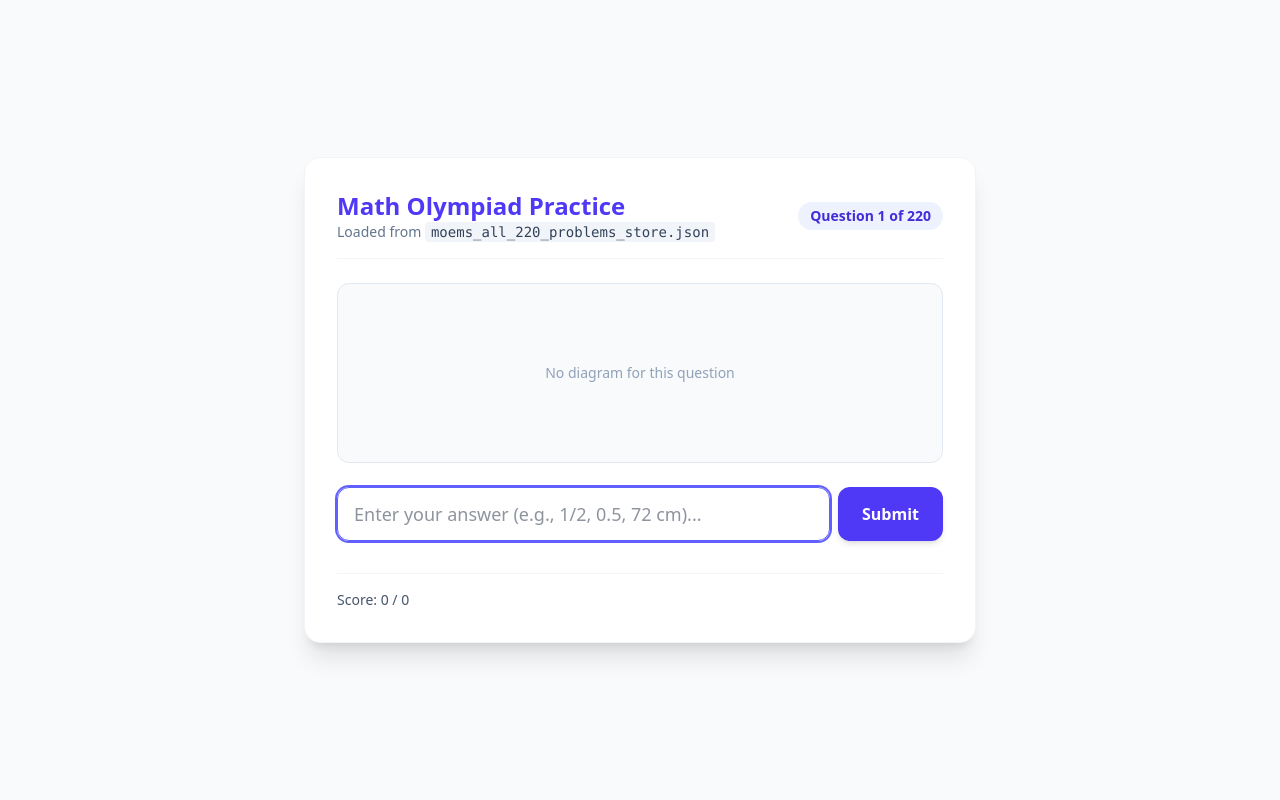
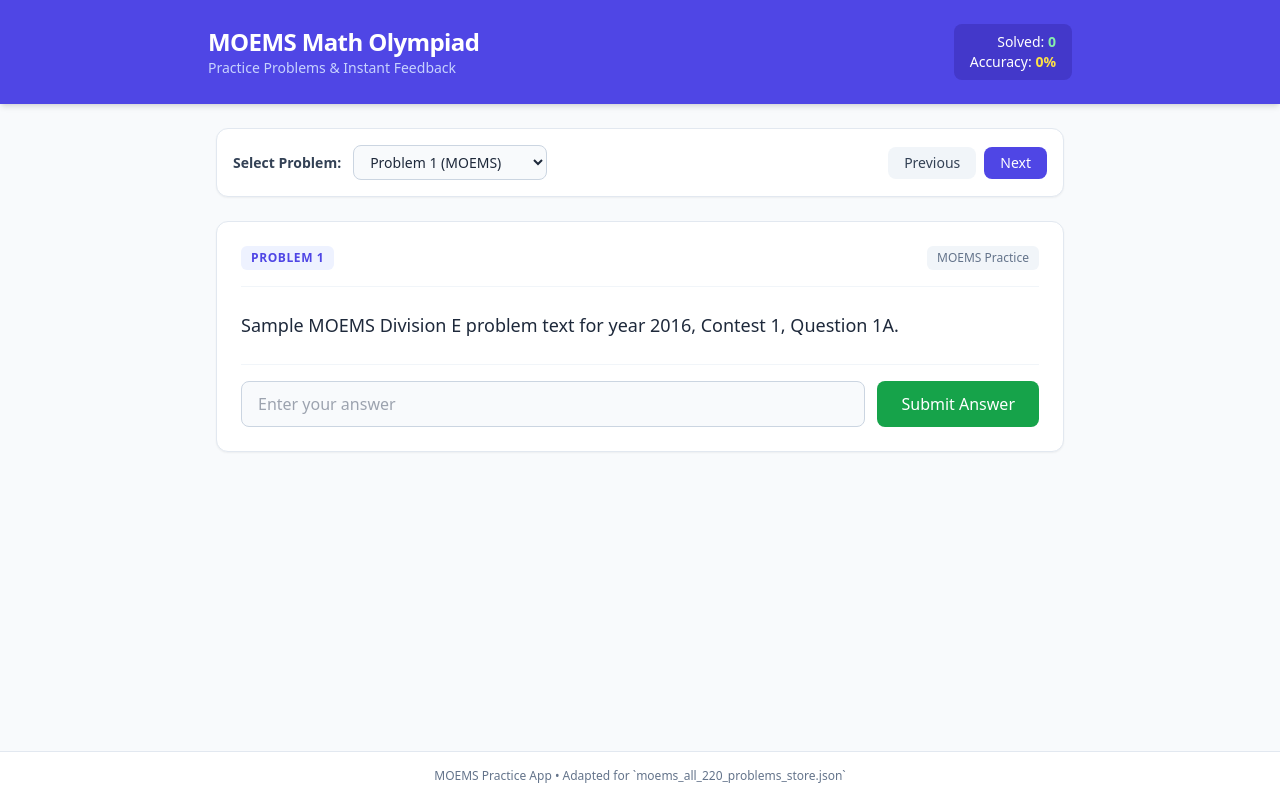
Before and after one commit to iitshankar2/math_gemini_app, a plain HTML site: page index.html in a window 1280 px wide. Drawn offline with nearby package versions, Linux system fonts and the light colour scheme.

Commit message:
Add files via upload

```diff
--- a/index.html
+++ b/index.html
@@ -3,216 +3,251 @@
 <head>
     <meta charset="UTF-8">
     <meta name="viewport" content="width=device-width, initial-scale=1.0">
-    <title>Math Olympiad Practice - JSON Store</title>
-    <script src="https://cdn.jsdelivr.net/npm/@tailwindcss/browser@4"></script>
+    <title>MOEMS Math Olympiad Practice</title>
+    <script src="https://cdn.tailwindcss.com"></script>
+    <!-- KaTeX for rendering LaTeX math -->
+    <link rel="stylesheet" href="https://cdn.jsdelivr.net/npm/katex@0.16.8/dist/katex.min.css">
+    <script defer src="https://cdn.jsdelivr.net/npm/katex@0.16.8/dist/katex.min.js"></script>
+    <script defer src="https://cdn.jsdelivr.net/npm/katex@0.16.8/dist/contrib/auto-render.min.js" onload="renderMathInElement(document.body);"></script>
+    <style>
+        .katex-display { margin: 0.5em 0; }
+    </style>
 </head>
-<body class="bg-slate-50 text-slate-800 min-h-screen flex flex-col items-center justify-center p-4">
-    <div class="max-w-2xl w-full bg-white rounded-2xl shadow-xl p-6 md:p-8 border border-slate-100">
-        <!-- Header -->
-        <div class="flex justify-between items-center mb-6 pb-4 border-b border-slate-100">
+<body class="bg-slate-50 text-slate-800 min-h-screen flex flex-col font-sans">
+
+    <!-- Header -->
+    <header class="bg-indigo-600 text-white shadow-md">
+        <div class="max-w-4xl mx-auto px-4 py-6 flex justify-between items-center">
             <div>
-                <h1 class="text-2xl font-bold text-indigo-600">Math Olympiad Practice</h1>
-                <p class="text-sm text-slate-500">Loaded from <code class="bg-slate-100 px-1.5 py-0.5 rounded text-slate-700">moems_all_220_problems_store.json</code></p>
+                <h1 class="text-2xl font-bold tracking-tight">MOEMS Math Olympiad</h1>
+                <p class="text-indigo-200 text-sm">Practice Problems & Instant Feedback</p>
             </div>
-            <div id="progress-badge" class="bg-indigo-50 text-indigo-700 font-semibold px-3 py-1 rounded-full text-sm">
-                Loading...
+            <div id="stats" class="text-right bg-indigo-700 px-4 py-2 rounded-lg text-sm font-medium">
+                <div>Solved: <span id="solved-count" class="font-bold text-green-300">0</span></div>
+                <div>Accuracy: <span id="accuracy-rate" class="font-bold text-yellow-300">0%</span></div>
+            </div>
+        </div>
+    </header>
+
+    <!-- Main Container -->
+    <main class="flex-grow max-w-4xl w-full mx-auto p-4 md:p-6 space-y-6">
+
+        <!-- Controls / Filter Card -->
+        <div class="bg-white p-4 rounded-xl shadow-sm border border-slate-200 flex flex-wrap gap-4 items-center justify-between">
+            <div class="flex items-center gap-3">
+                <label for="problem-select" class="font-semibold text-slate-700 text-sm">Select Problem:</label>
+                <select id="problem-select" class="bg-slate-50 border border-slate-300 rounded-lg px-3 py-1.5 text-sm focus:ring-2 focus:ring-indigo-500 outline-none">
+                    <option value="">Loading problems...</option>
+                </select>
+            </div>
+            <div class="flex gap-2">
+                <button id="prev-btn" class="bg-slate-100 hover:bg-slate-200 text-slate-700 px-4 py-1.5 rounded-lg text-sm font-medium transition">Previous</button>
+                <button id="next-btn" class="bg-indigo-600 hover:bg-indigo-700 text-white px-4 py-1.5 rounded-lg text-sm font-medium transition">Next</button>
             </div>
         </div>
 
-        <!-- Loading / Error State -->
-        <div id="loading-state" class="text-center py-12">
-            <div class="inline-block animate-spin rounded-full h-8 w-8 border-4 border-indigo-600 border-t-transparent mb-3"></div>
-            <p class="text-slate-600 font-medium">Loading your 220 math problems...</p>
-        </div>
+        <!-- Problem Display Card -->
+        <div class="bg-white rounded-xl shadow-sm border border-slate-200 p-6 space-y-6">
 
-        <!-- Main Quiz Content (Hidden until loaded) -->
-        <div id="quiz-content" class="hidden">
-            <!-- Question Area -->
-            <div class="mb-6">
-                <h2 id="question-text" class="text-lg font-semibold text-slate-800 mb-4"></h2>
-
-                <!-- Diagram / Figure Container -->
-                <div id="diagram-container" class="bg-slate-50 border border-slate-200 rounded-xl p-4 flex justify-center items-center mb-6 min-h-[180px]">
-                    <!-- Dynamic SVG or image injected here -->
-                </div>
+            <!-- Metadata Badge -->
+            <div class="flex flex-wrap items-center justify-between gap-2 border-b border-slate-100 pb-4">
+                <span id="problem-id" class="text-xs font-bold uppercase tracking-wider text-indigo-600 bg-indigo-50 px-2.5 py-1 rounded-md">
+                    Problem ID
+                </span>
+                <span id="problem-division" class="text-xs font-medium text-slate-500 bg-slate-100 px-2.5 py-1 rounded-md">
+                    Division
+                </span>
             </div>
 
-            <!-- Answer Input Area -->
-            <div class="space-y-4">
-                <div class="flex gap-2">
-                    <input type="text" id="user-answer" placeholder="Enter your answer (e.g., 1/2, 0.5, 72 cm)..." class="flex-1 px-4 py-3 border border-slate-300 rounded-xl focus:outline-none focus:ring-2 focus:ring-indigo-500 focus:border-indigo-500 text-lg">
-                    <button id="submit-btn" onclick="checkAnswer()" class="bg-indigo-600 hover:bg-indigo-700 text-white font-semibold px-6 py-3 rounded-xl transition shadow-md">Submit</button>
-                </div>
-
-                <!-- Feedback Area -->
-                <div id="feedback-area" class="hidden p-4 rounded-xl text-sm font-medium"></div>
+            <!-- Question Text -->
+            <div class="text-lg leading-relaxed text-slate-800" id="question-text">
+                Select a problem to begin.
             </div>
 
-            <!-- Navigation Footer -->
-            <div class="mt-8 pt-4 border-t border-slate-100 flex justify-between items-center">
-                <span id="score-display" class="text-sm font-medium text-slate-600">Score: 0 / 0</span>
-                <button id="next-btn" onclick="nextQuestion()" class="hidden bg-slate-900 hover:bg-slate-800 text-white px-5 py-2.5 rounded-xl text-sm font-semibold transition">Next Question &rarr;</button>
+            <!-- Diagram / Figure Container -->
+            <div id="diagram-container" class="hidden bg-slate-50 border border-slate-200 rounded-lg p-4 text-center">
+                <!-- Diagram image/SVG or placeholder will render here -->
             </div>
+
+            <!-- Answer Form -->
+            <form id="answer-form" class="space-y-4 pt-4 border-t border-slate-100">
+                <div class="flex flex-col sm:flex-row gap-3">
+                    <input type="text" id="user-answer" placeholder="Enter your answer" class="flex-grow bg-slate-50 border border-slate-300 rounded-lg px-4 py-2.5 text-slate-800 focus:ring-2 focus:ring-indigo-500 focus:bg-white outline-none transition" autocomplete="off">
+                    <button type="submit" class="bg-green-600 hover:bg-green-700 text-white font-medium px-6 py-2.5 rounded-lg transition">Submit Answer</button>
+                </div>
+            </form>
+
+            <!-- Feedback Message -->
+            <div id="feedback-message" class="hidden p-4 rounded-lg text-sm font-medium"></div>
+
+            <!-- Solution / Explanation Box -->
+            <div id="solution-box" class="hidden bg-indigo-50/50 border border-indigo-100 rounded-lg p-5 space-y-3">
+                <h3 class="font-bold text-indigo-900 text-md">Solution & Explanation</h3>
+                <div id="solution-text" class="text-slate-700 text-sm leading-relaxed space-y-2"></div>
+            </div>
+
         </div>
-    </div>
+    </main>
 
+    <!-- Footer -->
+    <footer class="bg-white border-t border-slate-200 py-4 text-center text-xs text-slate-500">
+        MOEMS Practice App &bull; Adapted for `moems_all_220_problems_store.json`
+    </footer>
+
+    <!-- Script Logic -->
     <script>
-        let questions = [];
+        let problems = [];
         let currentIndex = 0;
-        let score = 0;
-        let answered = false;
+        let stats = { attempted: 0, correct: 0 };
 
-        // Fetch the 220 question JSON store on startup
-        async function loadQuestionsStore() {
+        async function loadData() {
             try {
                 const response = await fetch('moems_all_220_problems_store.json');
-                if (!response.ok) {
-                    throw new Error(`HTTP error! status: ${response.status}`);
-                }
                 const data = await response.json();
 
-                // Handle different JSON structures (array directly or nested under an object property like { problems: [...] })
-                questions = Array.isArray(data) ? data : (data.problems || data.questions || []);
+                // Extract array from data.problems
+                problems = data.problems || [];
 
-                if (questions.length === 0) {
-                    throw new Error("No questions found in the JSON file.");
+                if (problems.length === 0) {
+                    document.getElementById('question-text').textContent = 'No problems found in JSON file.';
+                    return;
                 }
 
-                // Hide loading spinner and show quiz interface
-                document.getElementById("loading-state").classList.add("hidden");
-                document.getElementById("quiz-content").classList.remove("hidden");
-
-                loadQuestion();
+                populateDropdown();
+                loadQuestion(0);
             } catch (error) {
-                console.error("Failed to load question store:", error);
-                document.getElementById("loading-state").innerHTML = `
-                    <div class="text-rose-600 font-semibold mb-2">⚠️ Could not load question store</div>
-                    <p class="text-sm text-slate-500 mb-4">Please ensure <code class="bg-slate-100 px-1 py-0.5 rounded">moems_all_220_problems_store.json</code> is in the same directory as this file, or check your server configuration.</p>
-                    <button onclick="loadQuestionsStore()" class="bg-slate-900 text-white px-4 py-2 rounded-lg text-sm font-medium">Retry</button>
-                `;
+                console.error('Error loading problems:', error);
+                document.getElementById('question-text').textContent = 'Error loading JSON file. Please ensure moems_all_220_problems_store.json is in the same folder.';
             }
         }
 
-        function loadQuestion() {
-            answered = false;
-            const q = questions[currentIndex];
-            document.getElementById("progress-badge").textContent = `Question ${currentIndex + 1} of ${questions.length}`;
-            document.getElementById("question-text").textContent = q.text || q.question;
-
-            // Render diagram if present in JSON schema, otherwise show a clean placeholder or hidden state
-            const diagramContainer = document.getElementById("diagram-container");
-            if (q.diagram) {
-                diagramContainer.innerHTML = q.diagram;
-                diagramContainer.classList.remove("hidden");
-            } else {
-                diagramContainer.innerHTML = `<span class="text-slate-400 text-sm">No diagram for this question</span>`;
-            }
-
-            const input = document.getElementById("user-answer");
-            input.value = "";
-            input.disabled = false;
-            input.focus();
-
-            const feedback = document.getElementById("feedback-area");
-            feedback.className = "hidden p-4 rounded-xl text-sm font-medium";
-            feedback.textContent = "";
-
-            document.getElementById("submit-btn").textContent = "Submit";
-            document.getElementById("next-btn").classList.add("hidden");
+        function populateDropdown() {
+            const select = document.getElementById('problem-select');
+            select.innerHTML = '';
+            problems.forEach((p, idx) => {
+                const opt = document.createElement('option');
+                opt.value = idx;
+                opt.textContent = `Problem ${p.id || idx + 1} (${p.division || 'MOEMS'})`;
+                select.appendChild(opt);
+            });
         }
 
-        function parseFraction(str) {
-            if (str.includes('/')) {
-                const parts = str.split('/');
-                if (parts.length === 2) {
-                    const num = parseFloat(parts[0]);
-                    const den = parseFloat(parts[1]);
-                    if (!isNaN(num) && !isNaN(den) && den !== 0) {
-                        return num / den;
-                    }
-                }
-            }
-            return null;
-        }
-
-        function cleanAndEvaluateInput(rawInput) {
-            let cleaned = rawInput.trim().toLowerCase();
-            const q = questions[currentIndex];
-            const accepted = q.acceptedAnswers || q.accepted_answers || [String(q.answer)];
-
-            if (accepted.map(a => String(a).toLowerCase()).includes(cleaned)) {
-                return true;
-            }
-
-            const fractionVal = parseFraction(cleaned);
-            const targetVal = q.numericValue !== undefined ? q.numericValue : parseFloat(q.answer);
-
-            if (fractionVal !== null && !isNaN(targetVal)) {
-                return Math.abs(fractionVal - targetVal) <= (q.tolerance || 0.01);
-            }
-
-            const numericStr = cleaned.replace(/[^0-9.\-]/g, '');
-            const val = parseFloat(numericStr);
-            if (!isNaN(val) && !isNaN(targetVal)) {
-                return Math.abs(val - targetVal) <= (q.tolerance || 0.01);
-            }
-
-            return false;
-        }
-
-        function checkAnswer() {
-            if (answered) return;
-            const inputVal = document.getElementById("user-answer").value;
-            if (!inputVal.trim()) {
-                alert("Please enter an answer!");
-                return;
-            }
-
-            answered = true;
-            const isCorrect = cleanAndEvaluateInput(inputVal);
-            const feedback = document.getElementById("feedback-area");
-            feedback.classList.remove("hidden");
-
-            const q = questions[currentIndex];
-            const accepted = q.acceptedAnswers || q.accepted_answers || [q.answer];
-            const explanation = q.explanation || "No explanation provided.";
-
-            if (isCorrect) {
-                score++;
-                feedback.className = "p-4 rounded-xl text-sm font-medium bg-emerald-50 text-emerald-800 border border-emerald-200";
-                feedback.innerHTML = `<strong>Correct! 🎉</strong> ${explanation}`;
-            } else {
-                feedback.className = "p-4 rounded-xl text-sm font-medium bg-rose-50 text-rose-800 border border-rose-200";
-                feedback.innerHTML = `<strong>Incorrect.</strong> Accepted answers include: <em>${Array.isArray(accepted) ? accepted.join(", ") : accepted}</em>.<br>${explanation}`;
-            }
-
-            document.getElementById("user-answer").disabled = true;
-            document.getElementById("score-display").textContent = `Score: ${score} / ${questions.length}`;
-
-            if (currentIndex < questions.length - 1) {
-                document.getElementById("next-btn").classList.remove("hidden");
-                document.getElementById("submit-btn").textContent = "Answered";
-            } else {
-                document.getElementById("submit-btn").textContent = "Complete!";
-                document.getElementById("feedback-area").innerHTML += `<br><br><strong>Quiz Finished! Final Score: ${score} / ${questions.length}</strong>`;
+        function renderMath() {
+            if (window.renderMathInElement) {
+                renderMathInElement(document.body, {
+                    delimiters: [
+                        {left: '$$', right: '$$', display: true},
+                        {left: '$', right: '$', display: false},
+                        {left: '\(', right: '\)', display: false},
+                        {left: '\[', right: '\]', display: true}
+                    ],
+                    throwOnError: false
+                });
             }
         }
 
-        function nextQuestion() {
-            currentIndex++;
-            if (currentIndex < questions.length) {
-                loadQuestion();
+        function loadQuestion(index) {
+            if (index < 0 || index >= problems.length) return;
+            currentIndex = index;
+
+            const q = problems[currentIndex];
+
+            // Update Metadata
+            document.getElementById('problem-id').textContent = `Problem ${q.id || (currentIndex + 1)}`;
+            document.getElementById('problem-division').textContent = q.division ? `Division ${q.division}` : 'MOEMS Practice';
+            document.getElementById('problem-select').value = currentIndex;
+
+            // Update Question Text (Schema: q.content.problem_text_latex)
+            const questionText = q.content?.problem_text_latex || q.text || q.question || "No problem text available.";
+            document.getElementById('question-text').textContent = questionText;
+
+            // Diagram / Figure Handling (Schema: q.content.has_figure)
+            const diagramContainer = document.getElementById('diagram-container');
+            if (q.content?.has_figure) {
+                diagramContainer.innerHTML = `<span class="text-indigo-600 text-sm font-medium">⚠️ This problem references a figure or diagram.</span>`;
+                diagramContainer.classList.remove('hidden');
+            } else if (q.diagram) {
+                diagramContainer.innerHTML = q.diagram;
+                diagramContainer.classList.remove('hidden');
+            } else {
+                diagramContainer.classList.add('hidden');
             }
+
+            // Reset Input, Feedback, and Solution
+            document.getElementById('user-answer').value = '';
+            document.getElementById('feedback-message').className = 'hidden p-4 rounded-lg text-sm font-medium';
+            document.getElementById('solution-box').classList.add('hidden');
+
+            // Render LaTeX math
+            setTimeout(renderMath, 50);
         }
 
-        // Initialize by loading the JSON store file
-        loadQuestionsStore();
+        function checkAnswer(e) {
+            e.preventDefault();
+            const userAns = document.getElementById('user-answer').value.trim();
+            if (!userAns) return;
 
-        document.getElementById("user-answer").addEventListener("keypress", function(e) {
-            if (e.key === 'Enter') {
-                checkAnswer();
+            const q = problems[currentIndex];
+
+            // Retrieve answer from solution_data.final_answer or fallback fields
+            const correctAnswer = q.solution_data?.final_answer || q.acceptedAnswers || q.answer;
+
+            const isCorrect = String(userAns).toLowerCase() === String(correctAnswer).toLowerCase();
+
+            // Feedback Display
+            const feedbackEl = document.getElementById('feedback-message');
+            feedbackEl.classList.remove('hidden');
+
+            if (isCorrect) {
+                feedbackEl.className = 'p-4 rounded-lg text-sm font-medium bg-green-100 text-green-800 border border-green-200';
+                feedbackEl.innerHTML = `<strong>Correct!</strong> Great job. The answer is indeed ${correctAnswer}.`;
+                stats.correct++;
+            } else {
+                feedbackEl.className = 'p-4 rounded-lg text-sm font-medium bg-red-100 text-red-800 border border-red-200';
+                feedbackEl.innerHTML = `<strong>Incorrect.</strong> Give it another try or check the explanation below.`;
             }
-        });
+
+            stats.attempted++;
+            updateStats();
+
+            // Display Explanation (Schema: q.solution_data.methods[0].strategy_description)
+            const solutionBox = document.getElementById('solution-box');
+            const solutionText = document.getElementById('solution-text');
+
+            let explanationContent = '';
+            if (q.solution_data?.methods && q.solution_data.methods.length > 0) {
+                explanationContent = q.solution_data.methods.map((method, idx) => `
+                    <div class="${idx > 0 ? 'mt-3 pt-3 border-t border-indigo-100' : ''}">
+                        <div class="font-semibold text-indigo-800">${method.name || 'Solution Method ' + (idx + 1)}</div>
+                        <p>${method.strategy_description || ''}</p>
+                    </div>
+                `).join('');
+            } else if (q.explanation) {
+                explanationContent = `<p>${q.explanation}</p>`;
+            } else {
+                explanationContent = `<p>Final Answer: <strong>${correctAnswer}</strong></p>`;
+            }
+
+            solutionText.innerHTML = explanationContent;
+            solutionBox.classList.remove('hidden');
+
+            setTimeout(renderMath, 50);
+        }
+
+        function updateStats() {
+            document.getElementById('solved-count').textContent = stats.correct;
+            const rate = stats.attempted > 0 ? Math.round((stats.correct / stats.attempted) * 100) : 0;
+            document.getElementById('accuracy-rate').textContent = `${rate}%`;
+        }
+
+        // Event Listeners
+        document.getElementById('problem-select').addEventListener('change', (e) => loadQuestion(parseInt(e.target.value)));
+        document.getElementById('prev-btn').addEventListener('click', () => loadQuestion(currentIndex - 1));
+        document.getElementById('next-btn').addEventListener('click', () => loadQuestion(currentIndex + 1));
+        document.getElementById('answer-form').addEventListener('submit', checkAnswer);
+
+        // Initial Load
+        window.addEventListener('DOMContentLoaded', loadData);
     </script>
 </body>
 </html>
```
